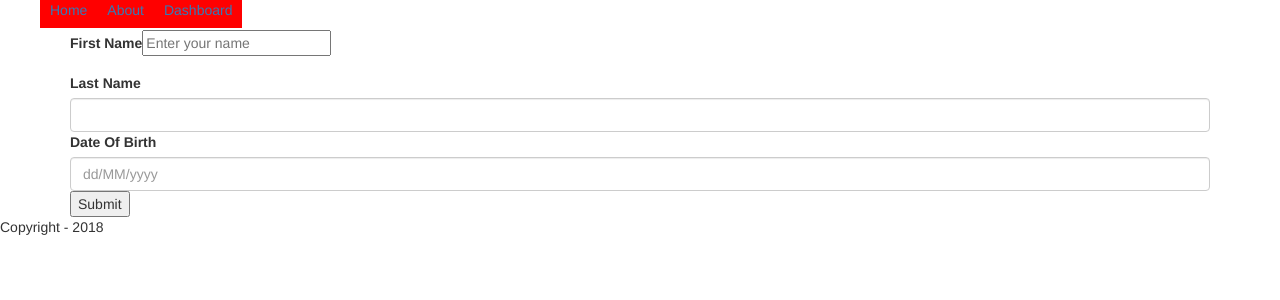
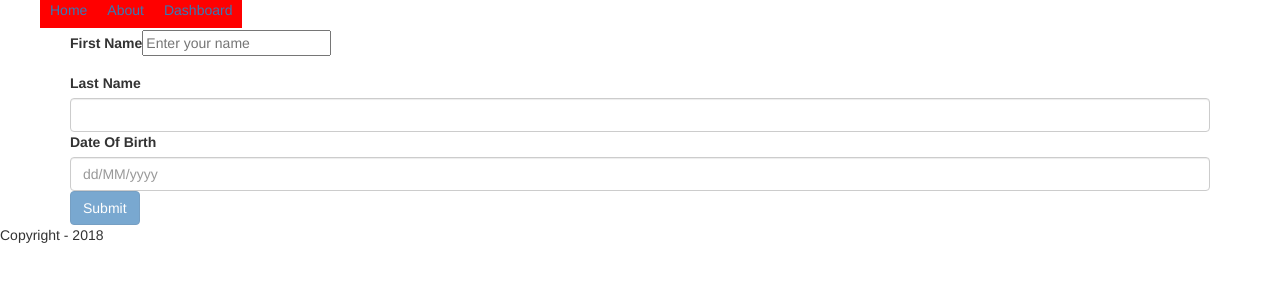
Before and after one commit to prashdeep/angular-routing, an Angular app: page /profile in a window 1280 px wide. Shown: the top 300 px of the page. Built offline with nearby package versions, Linux system fonts and the light colour scheme.

Commit message:
committing the form button validation for submit button.

```diff
--- a/src/app/profile/profile.component.html
+++ b/src/app/profile/profile.component.html
@@ -20,6 +20,7 @@
       <label for="dob">Date Of Birth</label>
       <input ngModel
              #dob="ngModel"
+             required
              placeholder="dd/MM/yyyy"
              pattern="(\d{1,2})\/(\d{1,2})\/(\d{4})" type="text" id="dob" name="dob" class="form-control">
       <div class="alert alert-danger" *ngIf="dob.touched && !dob.valid">
@@ -27,5 +28,5 @@
           <div *ngIf="dob.errors.pattern">Pattern of DOB is incorrect</div>
          </div>
     </div>
-  <button class="btn-btn-primary">Submit</button>
+  <button class="btn btn-primary" [disabled]="!f.valid">Submit</button>
 </form>
```
